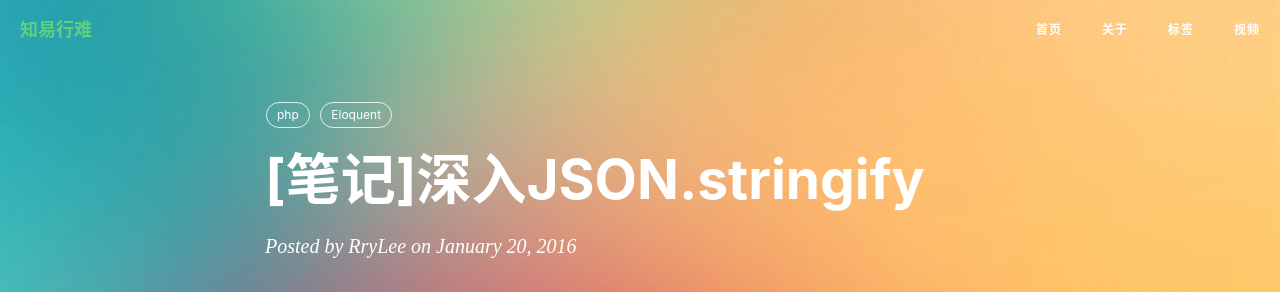
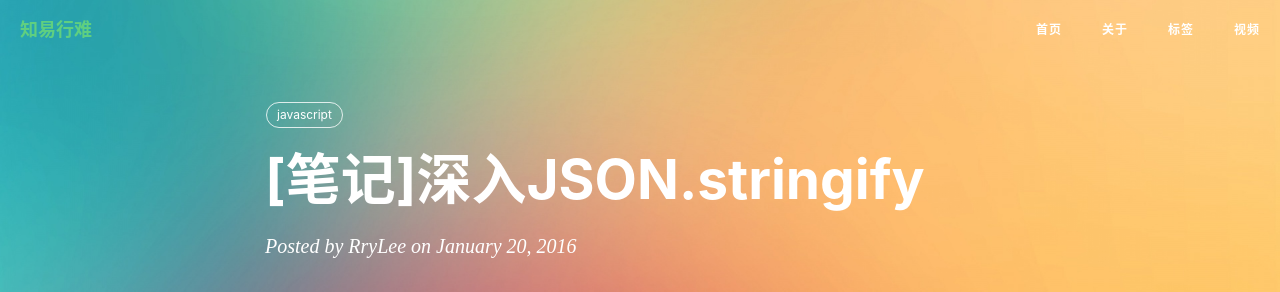
Before and after one commit to sword-jin/RryLee.github.io, a Jekyll site: the page built from _posts/2016-01-20-json-stringify.md, in a window 1280 px wide and 900 px high. Shown: the top 292 px of the window. Built offline with Jekyll 4.4.1, drawn with Linux system fonts in a browser that asks for light colours; nearby versions of some CDN libraries; comment, search, counter and statistics services are not loaded.

Commit message:
Update 2016-01-20-json-stringify.md

```diff
--- a/_posts/2016-01-20-json-stringify.md
+++ b/_posts/2016-01-20-json-stringify.md
@@ -5,8 +5,7 @@ subtitle:   ""
 date:   2016-01-20
 author: "RryLee"
 tags:
-    - php
-    - Eloquent
+    - javascript
 ---
 
 * content
```
